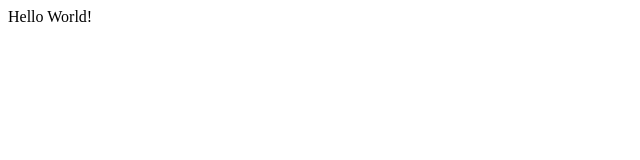
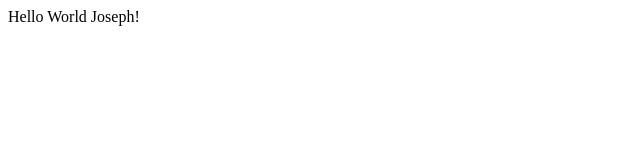
Before and after one commit to Takawy/Zero, a plain HTML site: page index.html in a window 1280 px wide. Shown: the full height of the page, 0-640 px from the left. Drawn offline with Linux system fonts and the light colour scheme.

Commit message:
Update index.html

```diff
--- a/index.html
+++ b/index.html
@@ -4,6 +4,6 @@
 	<title>My Web Page!</title>
 </head>
 <bady>
-	Hello World!
+	Hello World Joseph!
 	</bady>
 </html>
```
